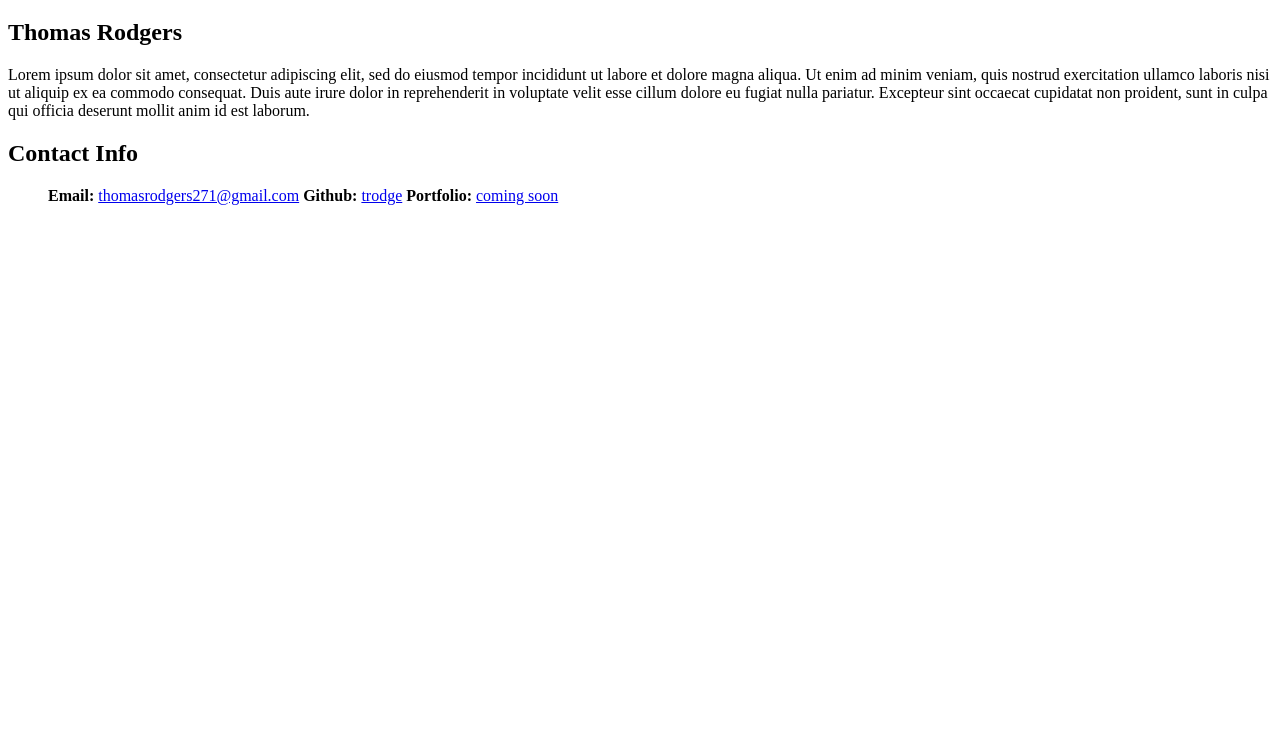
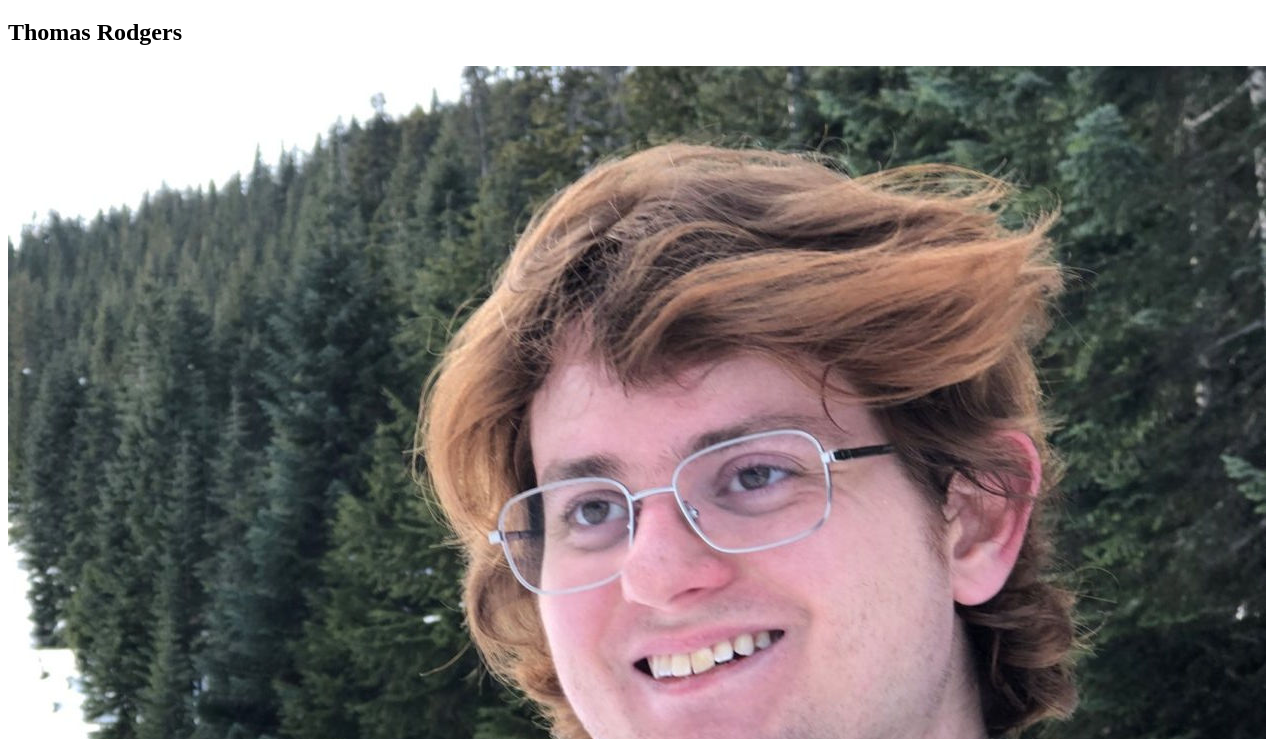
Before and after one commit to trodge/Basic-Bio, a plain HTML site: page index.html in a window 1280 px wide. Shown: the part 61-800 px from the top of the page. Drawn offline with Linux system fonts and the light colour scheme.

Commit message:
added image

```diff
--- a/index.html
+++ b/index.html
@@ -7,6 +7,7 @@
     <body>
         <h1>Student Bio</h1>
         <h2>Thomas Rodgers</h2>
+        <img src="me.jpg">
         <p>Lorem ipsum dolor sit amet, consectetur adipiscing elit, sed do eiusmod tempor incididunt ut labore et dolore magna aliqua. Ut enim ad minim veniam, quis nostrud exercitation ullamco laboris nisi ut aliquip ex ea commodo consequat. Duis aute irure dolor in reprehenderit in voluptate velit esse cillum dolore eu fugiat nulla pariatur. Excepteur sint occaecat cupidatat non proident, sunt in culpa qui officia deserunt mollit anim id est laborum.</p>
         <h2>Contact Info</h2>
         <ul>
```
Also changed, not shown: me.jpg (added).
